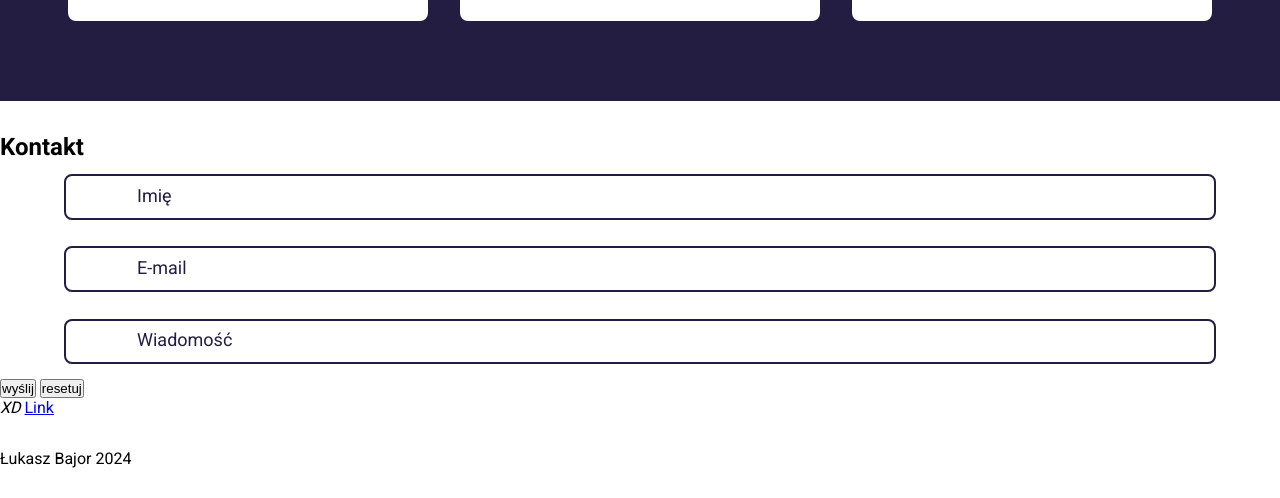
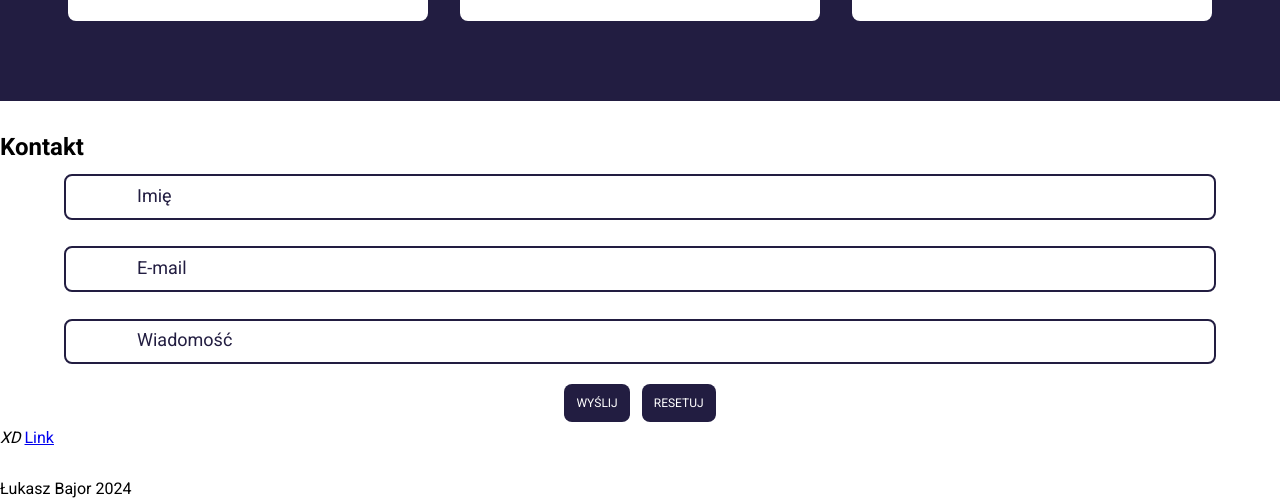
Before and after one commit to lukaszbajor/CosmosPortfolio, a website: page index.html in a window 1280 px wide. Shown: the part 5614-6112 px from the top of the page. Before the commit the page ends 6082 px from the top, so only its background shows below. Drawn offline with Linux system fonts and the light colour scheme; files whose address does not match are found by name.

Commit message:
contact section structure

```diff
--- a/index.html
+++ b/index.html
@@ -364,7 +364,7 @@
 							<label for="text">Wiadomość</label>
 						</div>
 
-						<div class="contact__inputBox--buttons">
+						<div class="contact__inputBox">
 							<input type="submit" value="wyślij" />
 							<input type="reset" value="resetuj" />
 						</div>
--- a/src/sass/_contact.scss
+++ b/src/sass/_contact.scss
@@ -4,6 +4,7 @@
 		position: relative;
 		display: flex;
 		justify-content: center;
+		align-items: center;
 	}
 	&__form {
 	}
@@ -32,4 +33,20 @@
 		transform: translate(20%, -105%);
 		color: $cosmos;
 	}
+	& input[type="submit"],
+	input[type="reset"] {
+		margin: 0.5em;
+		padding: 1em 1em;
+		text-transform: uppercase;
+		border-radius: 8px;
+		border: none;
+		background-color: $cosmos;
+		font-size: 1.2rem;
+		font-weight: 400;
+		font-family: Roboto;
+		text-decoration: none;
+		color: $pure-white;
+		// letter-spacing: 2px;
+		outline: none;
+	}
 }
```
Also changed, not shown: dist/css/main.min.css, 1 other file.
